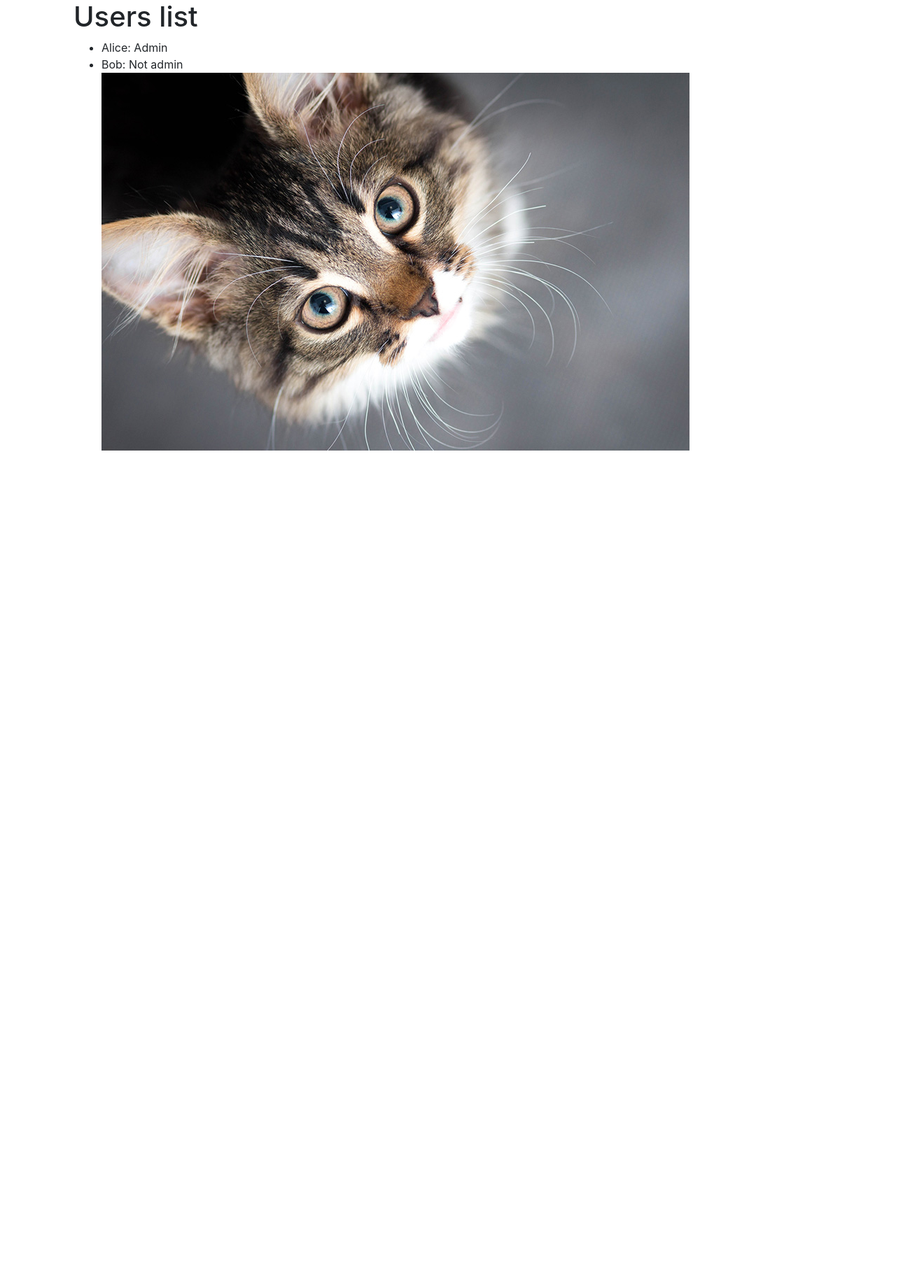
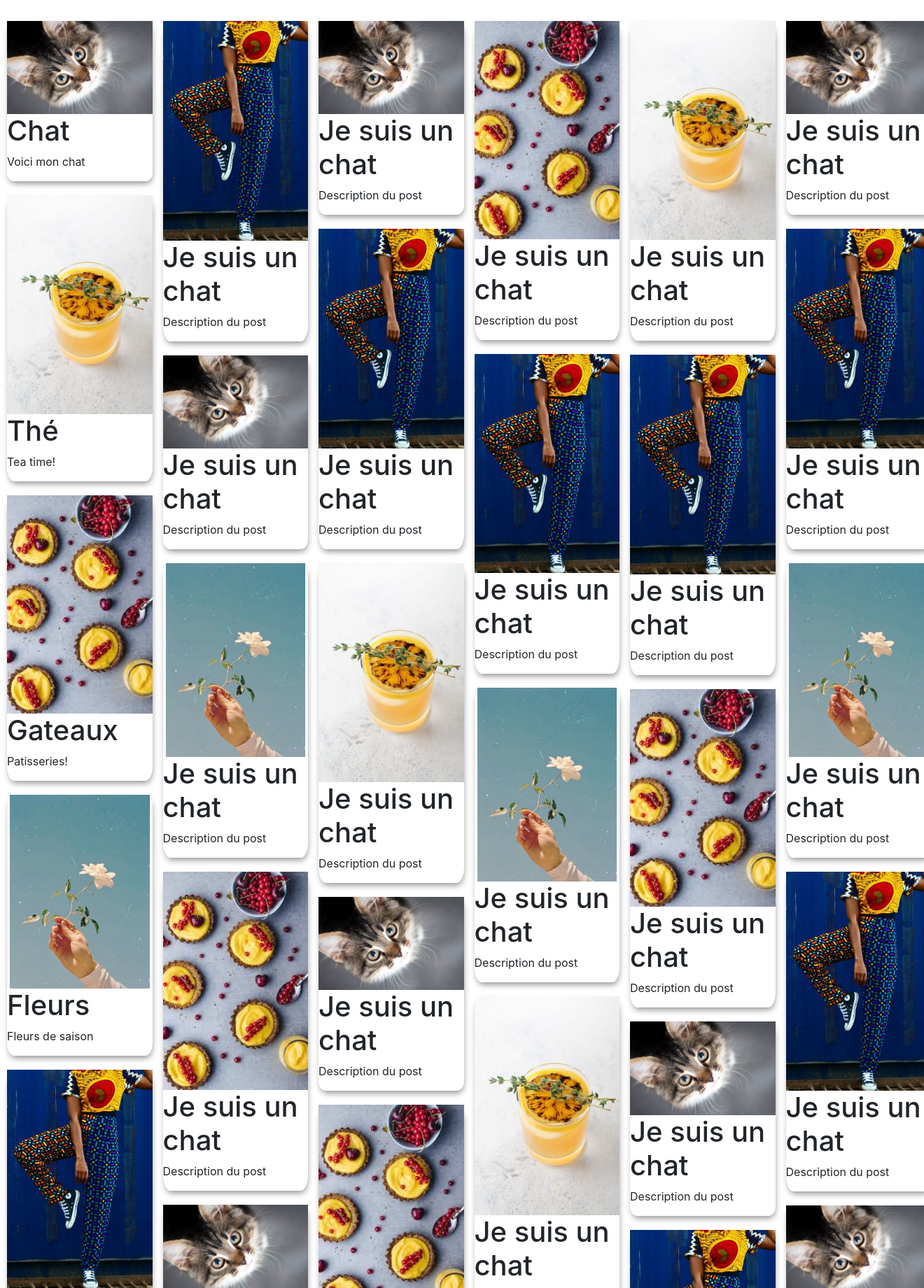
Before and after one commit to nildra/Painterest, a Django app: page /home/ in a window 1320 px wide; the page is wider, and only the part inside the window is pictured. Shown: the part 56-1897 px from the top of that part at 70% size. Before the commit the page ends 700 px from the top of that part, so only its background shows below. Run offline with Django 5.2, Linux system fonts and the light colour scheme; data comes from the database, SQL or seed files in the repository; both versions use the stored data as it was after the commit; some libraries are stand-ins or nearby versions.

Commit message:
home page done

```diff
--- a/painterest/base_app/admin.py
+++ b/painterest/base_app/admin.py
@@ -1,5 +1,6 @@
 from django.contrib import admin
-from .models import UsersDB
+from .models import UsersDB, PostsDB
 
 # Register your models here.
 admin.site.register(UsersDB)
+admin.site.register(PostsDB)
--- a/painterest/base_app/models.py
+++ b/painterest/base_app/models.py
@@ -5,3 +5,10 @@ class UsersDB(models.Model):
     username = models.CharField(max_length=50)
     password = models.CharField(max_length=255)
     role = models.BooleanField(default=False)
+
+class PostsDB(models.Model):
+    id_post = models.AutoField(primary_key=True)
+    id_username = models.ForeignKey(UsersDB, on_delete=models.CASCADE)
+    title = models.CharField(max_length=255)
+    description = models.CharField(max_length=255)
+    pathImg = models.CharField(max_length=255)
--- a/painterest/base_app/templates/base.html
+++ b/painterest/base_app/templates/base.html
@@ -30,7 +30,7 @@
         </div>
       </nav>
 
-      <div class="container">{% block content %} {% endblock %}</div>
+      <div>{% block content %} {% endblock %}</div>
       <!-- jQuery and Bootstrap Bundle (includes Popper) -->
       <script src="https://ajax.googleapis.com/ajax/libs/jquery/3.5.1/jquery.min.js"></script>
       <script src="https://cdnjs.cloudflare.com/ajax/libs/popper.js/1.16.0/umd/popper.min.js"></script>
--- a/painterest/base_app/templates/home.html
+++ b/painterest/base_app/templates/home.html
@@ -1,17 +1,21 @@
-{% extends "base.html" %} {% block title %} Home page {% endblock %}
+{% extends "base.html" %}
+{% block title %} Home page {% endblock %}
 {% load static %}
 {% block content %}
-<h1>Users list</h1>
 {% comment %} {% if items %}
 <h3>All my lists</h3>
 {% endif%} {% endcomment %}
-<ul>
-    {% for elem in elements %}
-    <li>
-        {{ elem.username }}: {% if elem.role %}Admin{% else %}Not admin{% endif %}
-    </li>
+
+<link rel="stylesheet" href="{% static 'css/home.css' %}">
+<div class="container_home">
+    {% for post in posts %}
+    {% comment %} {{ elem.username }}: {% if elem.role %}Admin{% else %}Not admin{% endif %} {% endcomment %}
+        <div class="item">
+            <img src="{% static post.pathImg %}">
+            <h1> {{ post.title }} </h1>
+            <p> {{ post.description }}</p>
+        </div>
     {% endfor %}
 
-    <img src="{% static 'chat.jpg' %}" alt="My image">
-</ul>
+</div>
 {% endblock %}
--- a/painterest/base_app/urls.py
+++ b/painterest/base_app/urls.py
@@ -3,5 +3,6 @@ from . import views
 
 urlpatterns = [
     path("", views.test, name="main"),
-    path("home/", views.home, name="homes")
+    path("home/", views.home, name="homes"),
+    path("post/", views.post, name="post")
 ]
--- a/painterest/base_app/views.py
+++ b/painterest/base_app/views.py
@@ -1,10 +1,51 @@
 from django.shortcuts import render, HttpResponse
-from .models import UsersDB
+from .models import UsersDB, PostsDB
 
 # Create your views here.
 def test(request):
     return render(request, "main.html")
 
 def home(request):
-    items = UsersDB.objects.all()
-    return render(request, "home.html", {"elements": items})
+    items = PostsDB.objects.all()
+    return render(request, "home.html", {"posts": items})
+
+def post(request):
+    return render(request, "post.html")
+
+"""
+   user = UsersDB.objects.get(username='Alice')
+    nouveau_post = PostsDB(id_username=user, title='Je suis un chat', description='Description du post', pathImg='img/chat.jpg')
+    nouveau_post.save()
+    nouveau_post = PostsDB(id_username=user, title='Je suis un chat', description='Description du post', pathImg='img/flower.jpg')
+    nouveau_post.save()
+    nouveau_post = PostsDB(id_username=user, title='Je suis un chat', description='Description du post', pathImg='img/gateau.jpg')
+    nouveau_post.save()
+    nouveau_post = PostsDB(id_username=user, title='Je suis un chat', description='Description du post', pathImg='img/chat.jpg')
+    nouveau_post.save()
+    nouveau_post = PostsDB(id_username=user, title='Je suis un chat', description='Description du post', pathImg='img/style.jpg')
+    nouveau_post.save()
+    nouveau_post = PostsDB(id_username=user, title='Je suis un chat', description='Description du post', pathImg='img/the.jpg')
+    nouveau_post.save()
+    nouveau_post = PostsDB(id_username=user, title='Je suis un chat', description='Description du post', pathImg='img/chat.jpg')
+    nouveau_post.save()
+    nouveau_post = PostsDB(id_username=user, title='Je suis un chat', description='Description du post', pathImg='img/gateau.jpg')
+    nouveau_post.save()
+    nouveau_post = PostsDB(id_username=user, title='Je suis un chat', description='Description du post', pathImg='img/style.jpg')
+    nouveau_post.save()
+    nouveau_post = PostsDB(id_username=user, title='Je suis un chat', description='Description du post', pathImg='img/flower.jpg')
+    nouveau_post.save()
+    nouveau_post = PostsDB(id_username=user, title='Je suis un chat', description='Description du post', pathImg='img/the.jpg')
+    nouveau_post.save()
+    nouveau_post = PostsDB(id_username=user, title='Je suis un chat', description='Description du post', pathImg='img/style.jpg')
+    nouveau_post.save()
+    nouveau_post = PostsDB(id_username=user, title='Je suis un chat', description='Description du post', pathImg='img/gateau.jpg')
+    nouveau_post.save()
+    nouveau_post = PostsDB(id_username=user, title='Je suis un chat', description='Description du post', pathImg='img/chat.jpg')
+    nouveau_post.save()
+    nouveau_post = PostsDB(id_username=user, title='Je suis un chat', description='Description du post', pathImg='img/style.jpg')
+    nouveau_post.save()
+    nouveau_post = PostsDB(id_username=user, title='Je suis un chat', description='Description du post', pathImg='img/flower.jpg')
+    nouveau_post.save()
+    nouveau_post = PostsDB(id_username=user, title='Je suis un chat', description='Description du post', pathImg='img/style.jpg')
+    nouveau_post.save()
+"""
--- /dev/null
+++ b/painterest/static/css/home.css
@@ -0,0 +1,24 @@
+.container_home {
+    margin-top: 20px;
+    column-count: 6;
+    column-gap: 15px;
+   }
+
+.item {
+    display: inline-block;
+    margin: 10px;
+    width: 100%;
+    border-radius: 5%;
+    -webkit-box-shadow: 1px 5px 15px -2px #000000;
+    box-shadow: 1px 5px 10px -2px #8d8d8d;
+}
+
+.item:hover {
+    cursor: pointer;
+    filter: brightness(0.7);
+}
+
+.item img {
+    display:block;
+    width: 100%;
+}
```
Also changed, not shown: painterest/base_app/templates/post.html (added, +45 -0 lines), painterest/static/css/post.css (added, +21 -0 lines), painterest/base_app/migrations/0003_postsdb.py (added), painterest/base_app/migrations/0004_rename_titre_postsdb_title.py (added), painterest/db.sqlite3, painterest/static/img/chat.jpg (renamed from painterest/static/chat.jpg), painterest/static/img/flower.jpg (added), painterest/static/img/gateau.jpg (added), painterest/static/img/style.jpg (added), painterest/static/img/the.jpg (added).
